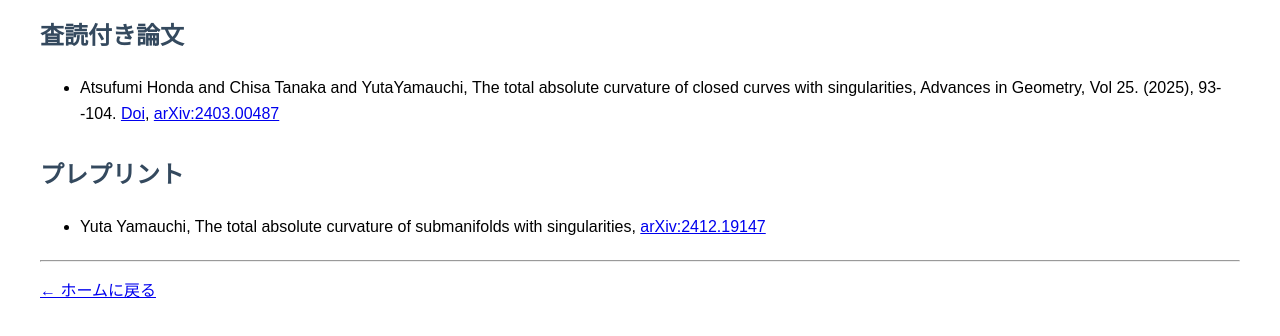
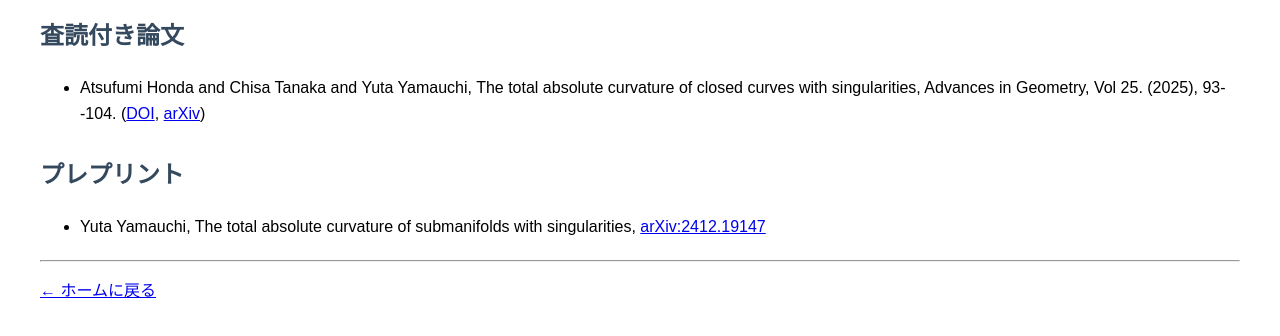
Before and after one commit to YutaMominoki/MY-HomePage, a plain HTML site: page paper.html in a window 1280 px wide. Shown: the part 128-464 px from the top of the page. Drawn offline with Linux system fonts and the light colour scheme.

Commit message:
Add files via upload

```diff
--- a/paper.html
+++ b/paper.html
@@ -30,15 +30,15 @@
     <h2>査読付き論文</h2>
   <ul>
     <li>
-      Atsufumi Honda and Chisa Tanaka and YutaYamauchi, The total absolute curvature of closed curves with singularities, Advances in Geometry, Vol 25. (2025), 93--104.
-      <a href="https://doi.org/10.1515/advgeom-2024-0024">Doi</a>, <a href="https://arxiv.org/abs/2403.00487">arXiv:2403.00487</a>
+      Atsufumi Honda and Chisa Tanaka and Yuta Yamauchi, The total absolute curvature of closed curves with singularities, Advances in Geometry, Vol 25. (2025), 93--104.
+      (<a href="https://doi.org/10.1515/advgeom-2024-0024">DOI</a>, <a href="https://arxiv.org/abs/2403.00487">arXiv</a>)
     </li>
   </ul>
 
   <h2>プレプリント</h2>
   <ul>
     <li>
-      Yuta Yamauchi, The total absolute curvature of submanifolds with singularities, <a href="https://arxiv.org/abs/2412.19147">arXiv:2412.19147</a>
+      Yuta Yamauchi, The total absolute curvature of submanifolds with singularities,  <a href="https://arxiv.org/abs/2412.19147">arXiv:2412.19147</a>
     </li>
   </ul>
 
```
